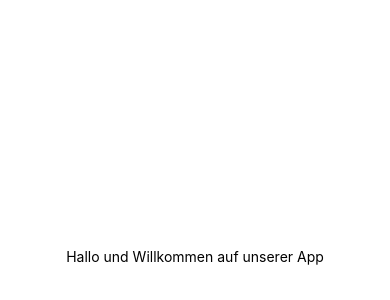
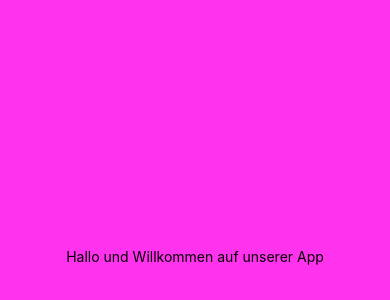
Before and after one commit to LenaWabro/Promilie, a React Native app: screen / in a window 390 px wide. Shown: the part 166-466 px from the top of the page. Built offline with nearby package versions, Linux system fonts and the light colour scheme.

Commit message:
background color change

```diff
--- a/App.tsx
+++ b/App.tsx
@@ -13,7 +13,7 @@ export default function App() {
 const styles = StyleSheet.create({
   container: {
     flex: 1,
-    backgroundColor: '#fff',
+    backgroundColor: '#f3e',
     alignItems: 'center',
     justifyContent: 'center',
   },
```
